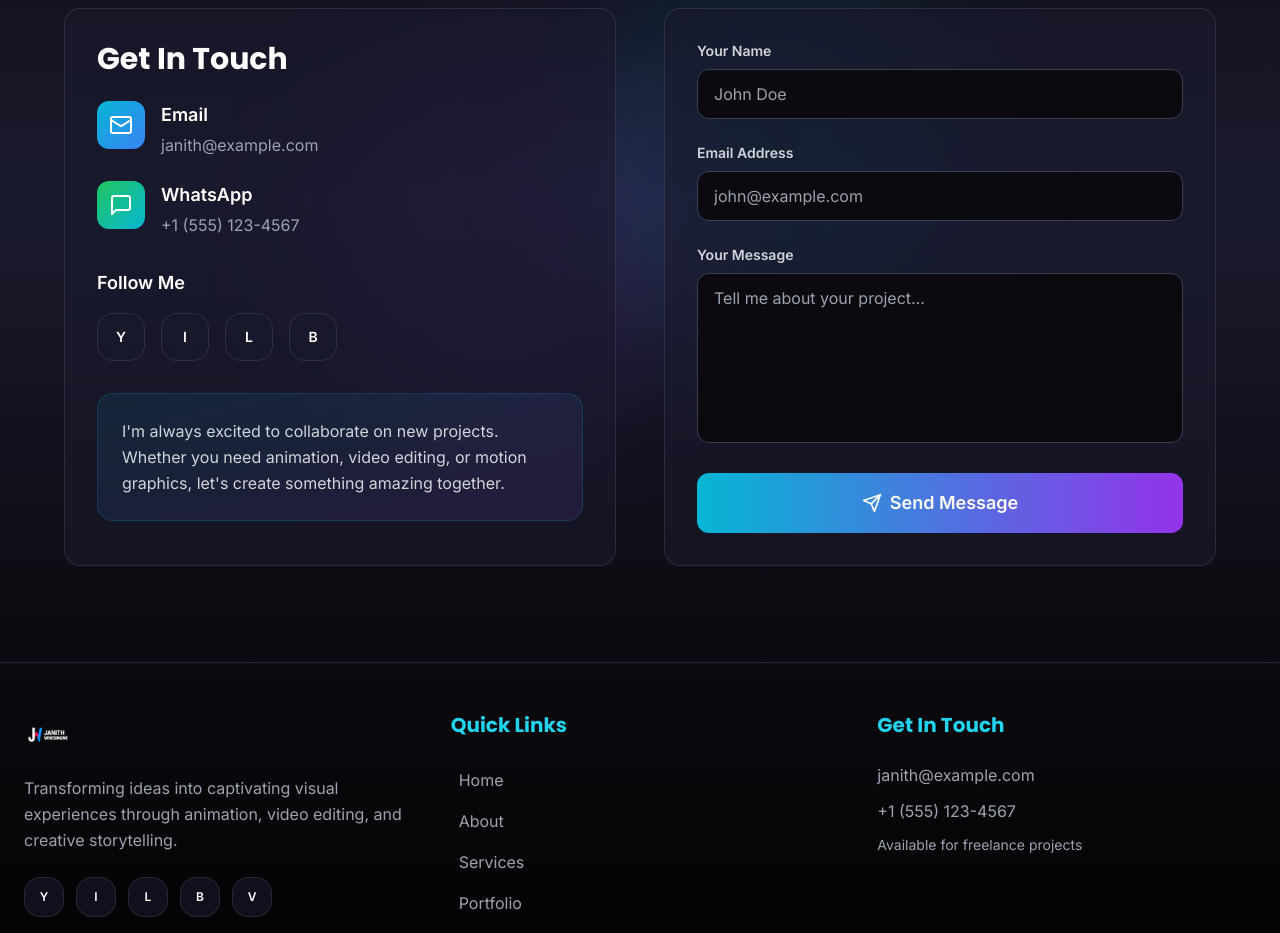
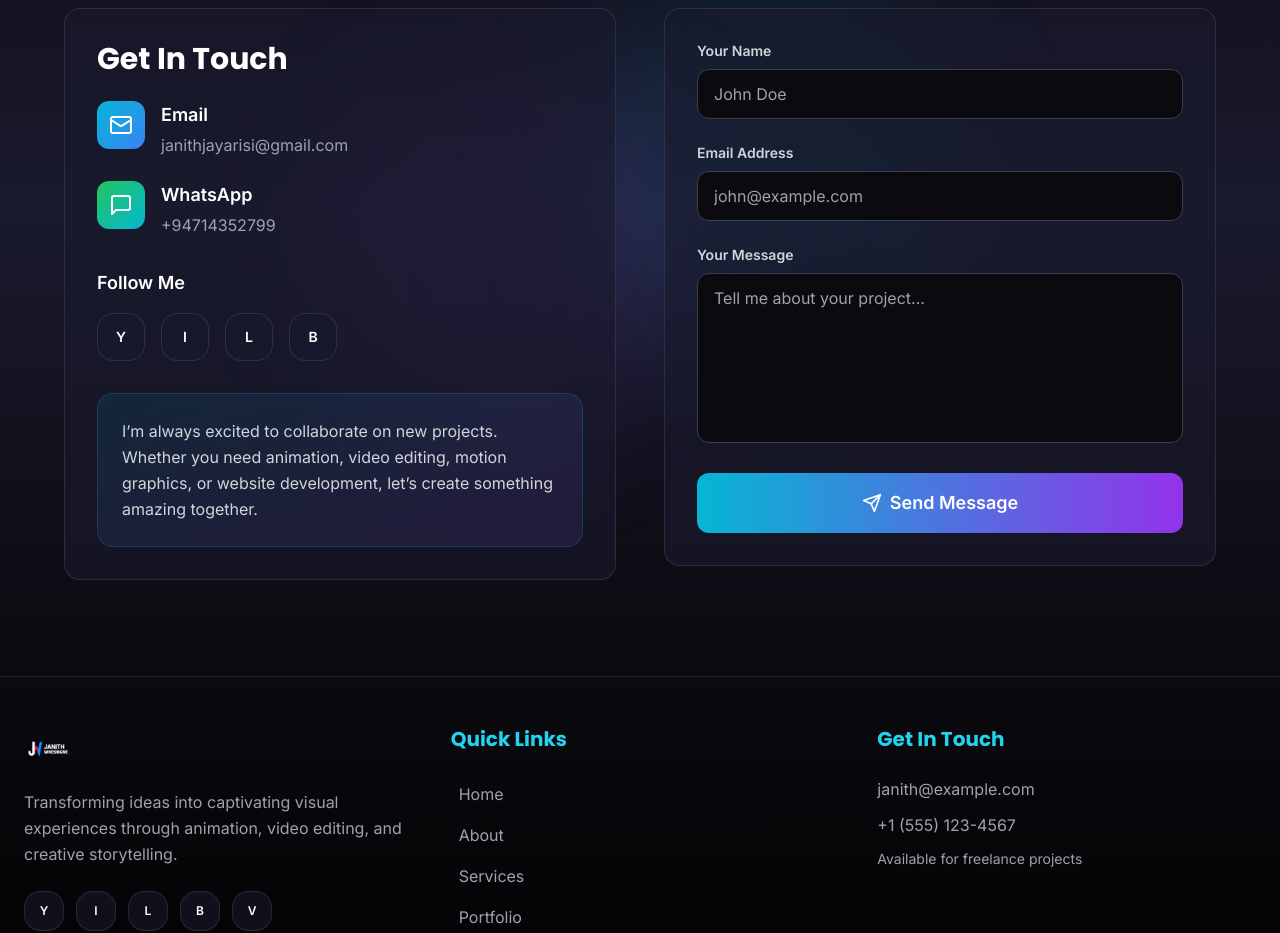
Before and after one commit to janithwijesinghe/janith-portfolio, a React (Vite) app: page / in a window 1280 px wide. Shown: the part 7780-8713 px from the top of the page. Built offline with nearby package versions, Linux system fonts and the light colour scheme.

Commit message:
Update Contact.tsx

```diff
--- a/src/components/Contact.tsx
+++ b/src/components/Contact.tsx
@@ -66,7 +66,7 @@ export default function Contact() {
                   </div>
                   <div>
                     <h4 className="font-semibold text-lg mb-1">Email</h4>
-                    <p className="text-gray-400">janith@example.com</p>
+                    <p className="text-gray-400">janithjayarisi@gmail.com</p>
                   </div>
                 </div>
 
@@ -76,7 +76,7 @@ export default function Contact() {
                   </div>
                   <div>
                     <h4 className="font-semibold text-lg mb-1">WhatsApp</h4>
-                    <p className="text-gray-400">+1 (555) 123-4567</p>
+                    <p className="text-gray-400">+94714352799</p>
                   </div>
                 </div>
               </div>
@@ -99,8 +99,8 @@ export default function Contact() {
 
               <div className="mt-8 p-6 bg-gradient-to-br from-cyan-500/10 to-purple-500/10 rounded-2xl border border-cyan-500/20">
                 <p className="text-gray-300 leading-relaxed">
-                  I'm always excited to collaborate on new projects. Whether you need animation,
-                  video editing, or motion graphics, let's create something amazing together.
+                I’m always excited to collaborate on new projects. Whether you need animation, video editing, motion graphics,
+                  or website development, let’s create something amazing together.
                 </p>
               </div>
             </div>
```
